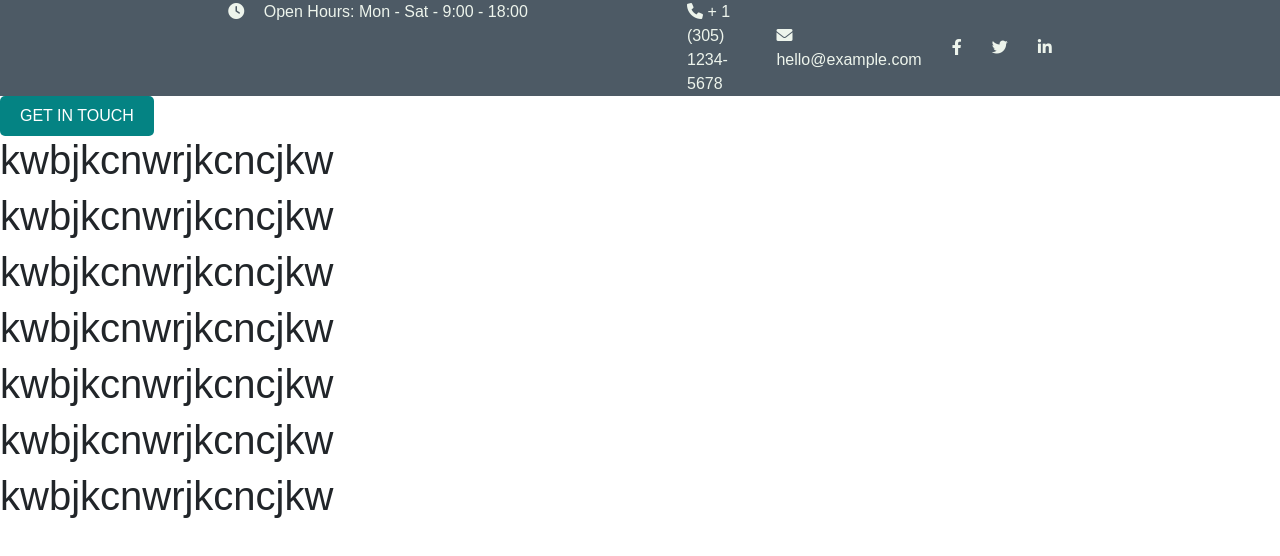
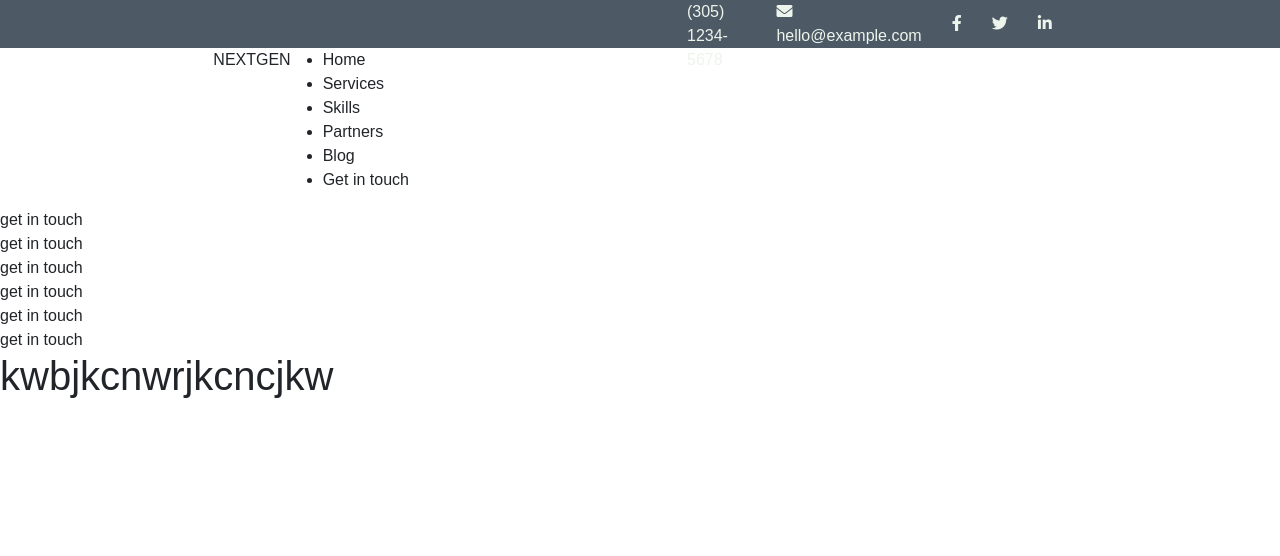
Before and after one commit to lnannettik/proj-html-vuejs, a Vue app: page / in a window 1280 px wide. Shown: the top 556 px of the page. Built offline with nearby package versions, Linux system fonts and the light colour scheme.

Commit message:
fixed header

```diff
--- a/src/components/Header.vue
+++ b/src/components/Header.vue
@@ -1,7 +1,7 @@
 <template>
 
-    <div class="header">
-        <div class="header-container offset-lg-2 col-lg-8 d-flex">
+    <div class="header d-flex">
+        <div class="header-container offset-lg-2 col-lg-8 d-flex align-middle">
             <div class="header-left col-6">
                 <i class="fas fa-clock"></i> Open Hours: Mon - Sat - 9:00 - 18:00
             </div>
@@ -33,13 +33,13 @@ export default {
 @import '@/styles/variables.scss';
 
     .header {
-        // height: 50px;
         background-color: $header;
         color: #edf4ec;
+        height: 3rem;
+        align-items: center;
 
         .header-left i {
-            margin: 0px 15px;
-            // color: #7f939c;
+            margin: 0px 15px 0px 0px;
         }
 
         .header-right {
@@ -51,7 +51,6 @@ export default {
             display: flex;
             align-items: center;
             margin-bottom: 0px;
-            // color: #7f939c;
 
             li {
                 margin: 0px 15px;
--- a/src/components/Hero.vue
+++ b/src/components/Hero.vue
@@ -1,5 +1,18 @@
 <template>
-<div class="green-item">get in touch</div>
+    <div class="hero-container">
+        <nav class="nav offset-lg-2 col-lg-8">
+            <div class="left-side">NEXTGEN</div>
+            <ul class="right-side">
+                <li>Home</li>
+                <li>Services</li>
+                <li>Skills</li>
+                <li>Partners</li>
+                <li>Blog</li>
+                <li>Get in touch</li>
+            </ul>
+
+        </nav>
+    </div>
 
 </template>
 
--- a/src/components/Section1.vue
+++ b/src/components/Section1.vue
@@ -1,5 +1,6 @@
 <template>
-<h1>kwbjkcnwrjkcncjkw</h1>
+    <div class="green-item">get in touch</div>
+
 
 </template>
 
```
